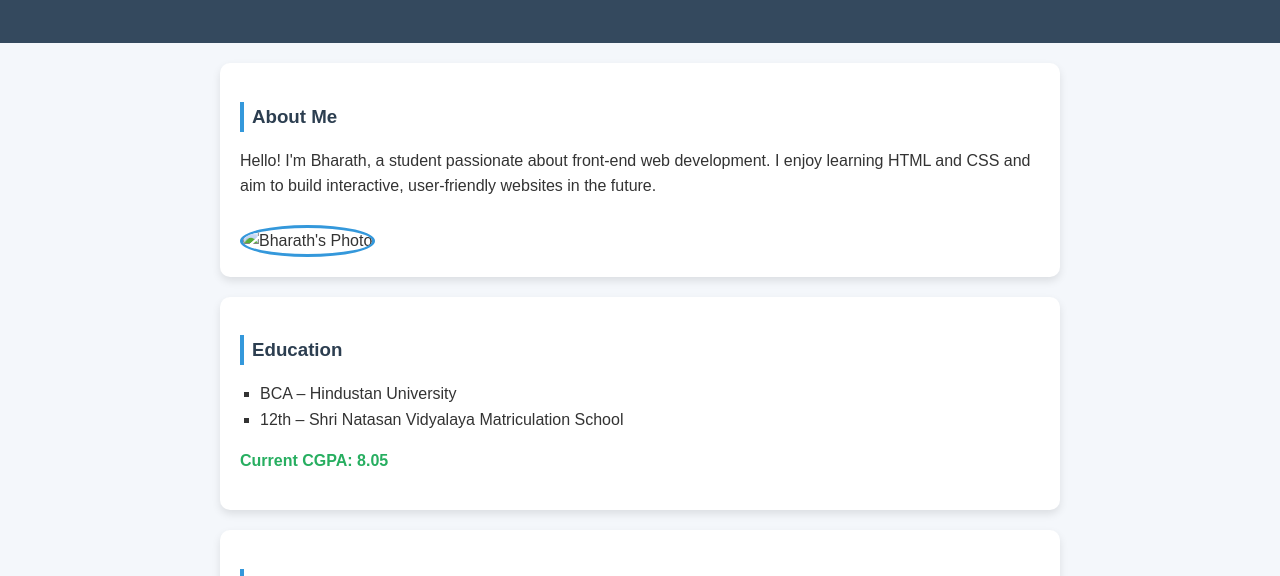
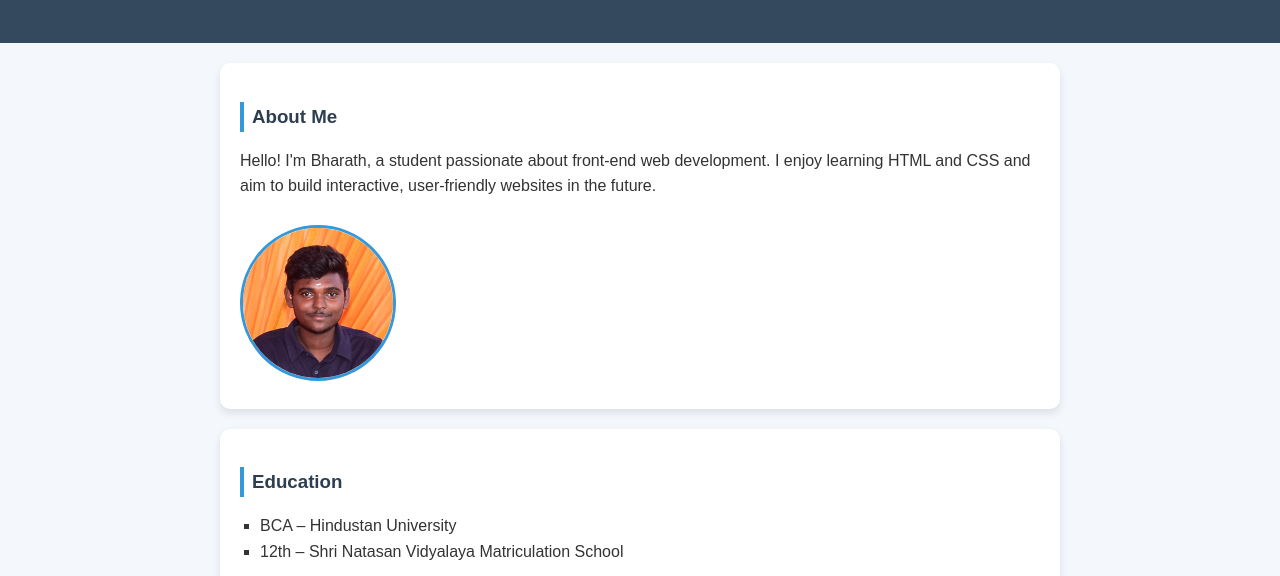
Before and after one commit to Bharath007M/Bharath-s-Portfolio, a plain HTML site: page profile.html in a window 1280 px wide. Shown: the part 210-786 px from the top of the page. Drawn offline with Linux system fonts and the light colour scheme.

Commit message:
Update profile.html

```diff
--- a/profile.html
+++ b/profile.html
@@ -135,7 +135,7 @@
   <section id="about">
     <h3>About Me</h3>
     <p>Hello! I'm Bharath, a student passionate about front-end web development. I enjoy learning HTML and CSS and aim to build interactive, user-friendly websites in the future.</p>
-    <img src="bharath.jpg" alt="Bharath's Photo" width="150" height="150">
+    <img src="IMG_20240408_170232.jpg" alt="Bharath's Photo" width="150" height="150">
   </section>
 
   <!-- Education -->
```
